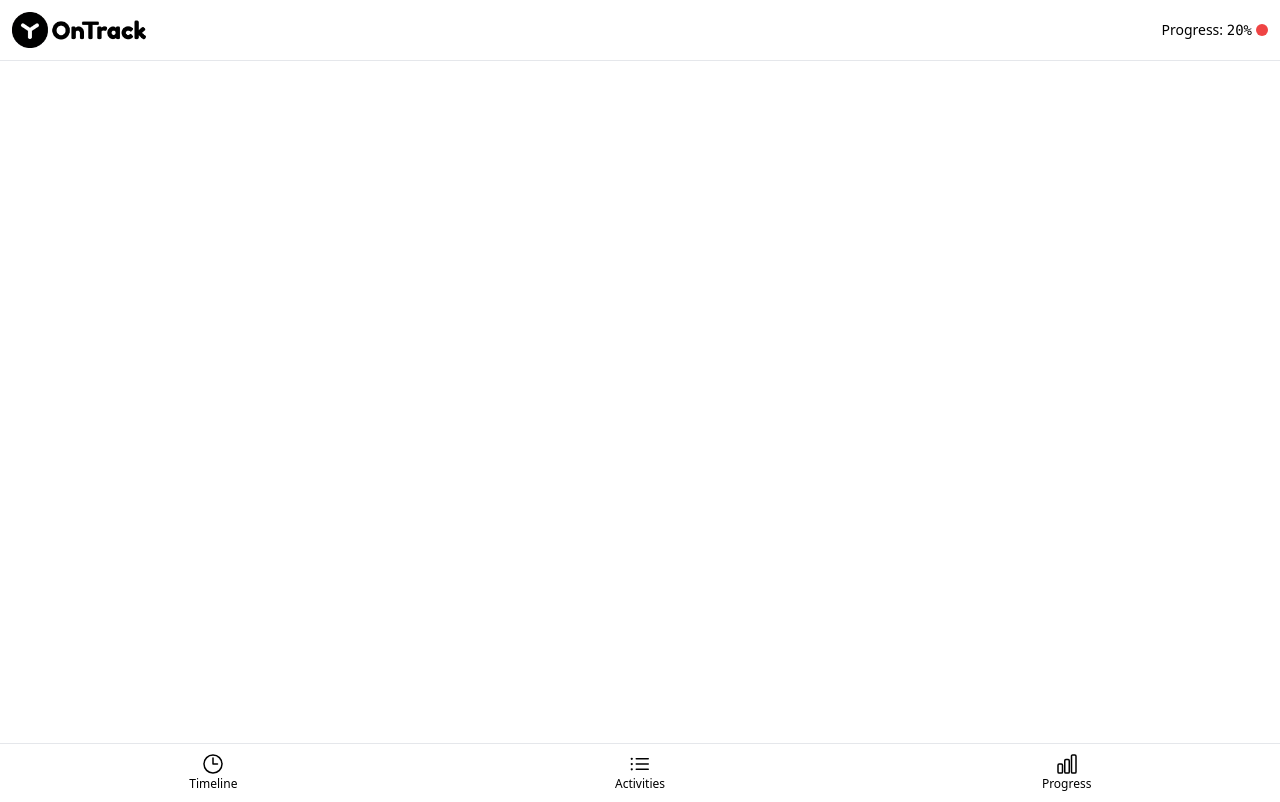
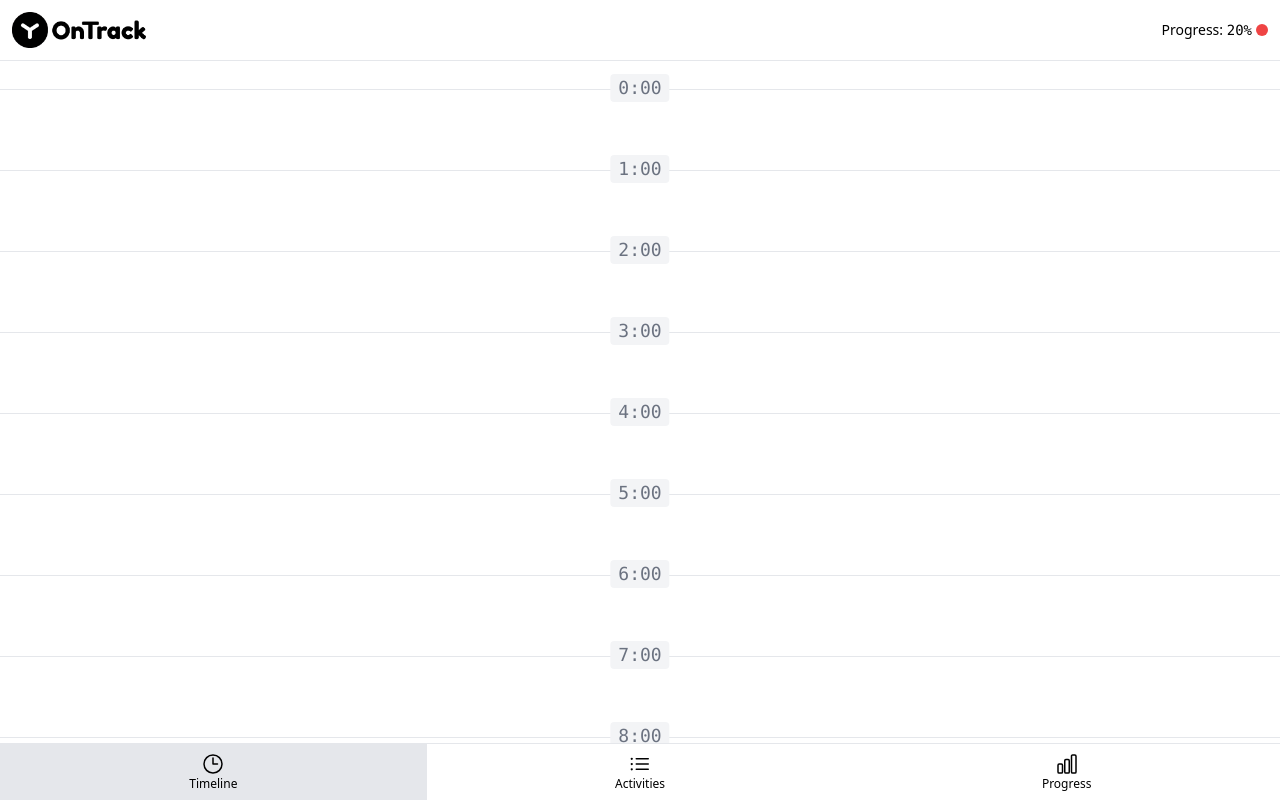
Before and after one commit to munnniisss/tracker, a Vue app: page /#timeline in a window 1280 px wide. Shown: the top 802 px of the page. Built offline with nearby package versions, Linux system fonts and the light colour scheme.

Commit message:
создание таймлайна

```diff
--- a/src/App.vue
+++ b/src/App.vue
@@ -1,48 +1,37 @@
 <script setup>
 
-import { CheckCircleIcon } from '@heroicons/vue/24/solid'
-import { ClockIcon, ListBulletIcon, ChartBarIcon } from '@heroicons/vue/24/outline'
+import TheHeader from "./components/TheHeader.vue";
+import TheNav from "./components/TheNav.vue";
+import TheTimeline from "./components/pages/TheTimeline.vue";
+import TheActivities from "./components/pages/TheActivities.vue";
+import TheProgress from "./components/pages/TheProgress.vue";
+import { PAGE_ACTIVITIES, PAGE_PROGRESS, PAGE_TIMELINE } from "./constants.js";
+import { ref } from "vue";
+import { normalizePageHash } from "./functions.js";
 
 
-const navItems = {
-  timeline: ClockIcon,
-  activities: ListBulletIcon,
-  progress: ChartBarIcon
+const currentPage = ref(normalizePageHash())
+
+
+function goTo(page) {
+    currentPage.value = page
 }
+
 
 </script>
 
 <template>
-  <header class="sticky top-0 z-20 flex items-center justify-between border-b bg-white p-3">
-    <a href="#">
-      <img src="./assets/logo.png" alt="Logo" class="h-9">
-    </a>
-    <a href="#" class="text-sm">
-      <div v-if="false" class="flex items-center gap-1">
-        Day complete!
-        <CheckCircleIcon class="h-7 text-green-500"/>
-      </div>
+    <TheHeader @go-to-timeline="goTo(PAGE_TIMELINE)"
+               @go-to-progress="goTo(PAGE_PROGRESS)"
+    />
 
-      <div v-else class="flex items-center gap-1">
-        <div>Progress: <span class="font-mono">20%</span></div>
-        <div class="h-3 w-3 rounded-full bg-red-500"></div>
-      </div>
+    <main class="flex flex-grow flex-col">
+        <TheTimeline v-show="currentPage === PAGE_TIMELINE" />
+        <TheActivities v-show="currentPage === PAGE_ACTIVITIES" />
+        <TheProgress v-show="currentPage === PAGE_PROGRESS" />
+    </main>
 
-    </a>
-
-  </header>
-
-  <main class="flex flex-grow flex-col"></main>
-
-  <nav class="sticky bottom-0 z-10 bg-white">
-    <ul class="flex items-center justify-around border-t">
-      <li v-for="(icon, page) in navItems" :key="page" class="flex-1">
-        <a class="flex flex-col items-center p-2 text-xs capitalize" :href="`#${page}`">
-          <component :is="icon" class="h-6 w-6"/> {{ page }}
-        </a>
-      </li>
-    </ul></nav>
-
+    <TheNav :current-page="currentPage" @navigate="goTo($event)" />
 </template>
 
 <style scoped>
--- /dev/null
+++ b/src/components/NavItem.vue
@@ -0,0 +1,19 @@
+<script>
+
+export default {
+    inheritAttrs: false
+}
+
+</script>
+
+<template>
+    <li class="flex-1">
+        <a v-bind="$attrs" class="flex flex-col items-center p-2 text-xs capitalize">
+            <slot></slot>
+        </a>
+    </li>
+</template>
+
+<style scoped>
+
+</style>
--- /dev/null
+++ b/src/components/TheHeader.vue
@@ -0,0 +1,19 @@
+<script setup>
+
+import TheLogo from "./TheLogo.vue";
+import TheHeaderProgress from "./TheHeaderProgress.vue";
+
+const emit = defineEmits(["goToTimeline", "goToProgress"])
+
+</script>
+
+<template>
+    <header class="sticky top-0 z-20 flex items-center justify-between border-b bg-white p-3">
+        <TheLogo @click="emit('goToTimeline')" />
+        <TheHeaderProgress @click="emit('goToProgress')"/>
+    </header>
+</template>
+
+<style lang="scss" scoped>
+
+</style>
--- /dev/null
+++ b/src/components/TheHeaderProgress.vue
@@ -0,0 +1,23 @@
+<script setup>
+
+import { CheckCircleIcon } from "@heroicons/vue/24/solid/index.js";
+import { PAGE_PROGRESS} from "../constants.js";
+</script>
+
+<template>
+    <a :href="`#${PAGE_PROGRESS}`" class="text-sm">
+        <div v-if="false" class="flex items-center gap-1">
+            Day complete!
+            <CheckCircleIcon class="h-7 text-green-500"/>
+        </div>
+
+        <div v-else class="flex items-center gap-1">
+            <div>Progress: <span class="font-mono">20%</span></div>
+            <div class="h-3 w-3 rounded-full bg-red-500"></div>
+        </div>
+    </a>
+</template>
+
+<style scoped>
+
+</style>
--- /dev/null
+++ b/src/components/TheLogo.vue
@@ -0,0 +1,15 @@
+<script setup>
+
+import { PAGE_TIMELINE } from "../constants.js";
+
+</script>
+
+<template>
+    <a :href="`#${PAGE_TIMELINE}`">
+        <img src="../assets/logo.png" alt="Logo" class="h-9">
+    </a>
+</template>
+
+<style scoped>
+
+</style>
--- /dev/null
+++ b/src/components/TheNav.vue
@@ -0,0 +1,27 @@
+<script setup>
+
+import NavItem from "./NavItem.vue";
+import { NAV_ITEMS } from "../constants.js";
+
+defineProps(["currentPage"])
+
+const emit = defineEmits(["navigate"])
+
+</script>
+
+<template>
+    <nav class="sticky bottom-0 z-10 bg-white">
+        <ul class="flex items-center justify-around border-t">
+            <NavItem v-for="(icon, page) in NAV_ITEMS" :key="page"
+                     @click="emit('navigate', page)"
+                     :href="`#${page}`"
+                     :class="{'bg-gray-200 pointer-events-none': currentPage === page}">
+                <component :is="icon" class="h-6 w-6"/> {{ page }}
+            </NavItem>
+        </ul>
+    </nav>
+</template>
+
+<style lang="scss" scoped>
+
+</style>
--- /dev/null
+++ b/src/components/pages/TheActivities.vue
@@ -0,0 +1,11 @@
+<script setup>
+
+</script>
+
+<template>
+    <h1>Activities</h1>
+</template>
+
+<style scoped>
+
+</style>
--- /dev/null
+++ b/src/components/pages/TheProgress.vue
@@ -0,0 +1,11 @@
+<script setup>
+
+</script>
+
+<template>
+    <h1>Progress</h1>
+</template>
+
+<style scoped>
+
+</style>
--- /dev/null
+++ b/src/components/pages/TheTimeline.vue
@@ -0,0 +1,28 @@
+<script setup>
+
+import { generateTimelineItems } from "../../functions.js";
+
+const timelineItems = generateTimelineItems()
+
+</script>
+
+<template>
+    <div class="mt-7">
+        <ul>
+            <li
+                v-for="{ hour } in timelineItems"
+                :key="hour"
+                class="relative flex flex-col gap-2 border-t border-gray-200 py-10 px-4">
+                <a href="#"
+                   class="rounded bg-gray-100 px-2 font-mono text-lg
+                   text-gray-500 absolute -top-4 left-1/2 -translate-x-1/2">
+                    {{ hour }}:00
+                </a>
+            </li>
+        </ul>
+    </div>
+</template>
+
+<style scoped>
+
+</style>
--- /dev/null
+++ b/src/constants.js
@@ -0,0 +1,14 @@
+import { ChartBarIcon, ClockIcon, ListBulletIcon } from "@heroicons/vue/24/outline/index.js";
+
+export const PAGE_TIMELINE = "timeline"
+export const PAGE_ACTIVITIES = "activities"
+export const PAGE_PROGRESS = "progress"
+
+
+export const NAV_ITEMS = {
+    [PAGE_TIMELINE]: ClockIcon,
+    [PAGE_ACTIVITIES]: ListBulletIcon,
+    [PAGE_PROGRESS]: ChartBarIcon
+}
+
+export const HOURS_IN_DAY = 24
--- /dev/null
+++ b/src/functions.js
@@ -0,0 +1,27 @@
+import {
+    HOURS_IN_DAY,
+    PAGE_ACTIVITIES,
+    PAGE_PROGRESS,
+    PAGE_TIMELINE
+} from "./constants.js";
+
+export function normalizePageHash() {
+    const hash = window.location.hash.slice(1)
+
+    if ([PAGE_TIMELINE, PAGE_ACTIVITIES, PAGE_PROGRESS].includes(hash)) {
+        return hash
+    }
+
+    window.location.hash = PAGE_TIMELINE
+
+    return PAGE_TIMELINE
+}
+
+
+export function generateTimelineItems() {
+    const timelineItems = []
+    for (let hour = 0; hour < HOURS_IN_DAY; hour++) {
+        timelineItems.push({ hour })
+    }
+    return timelineItems
+}
```
